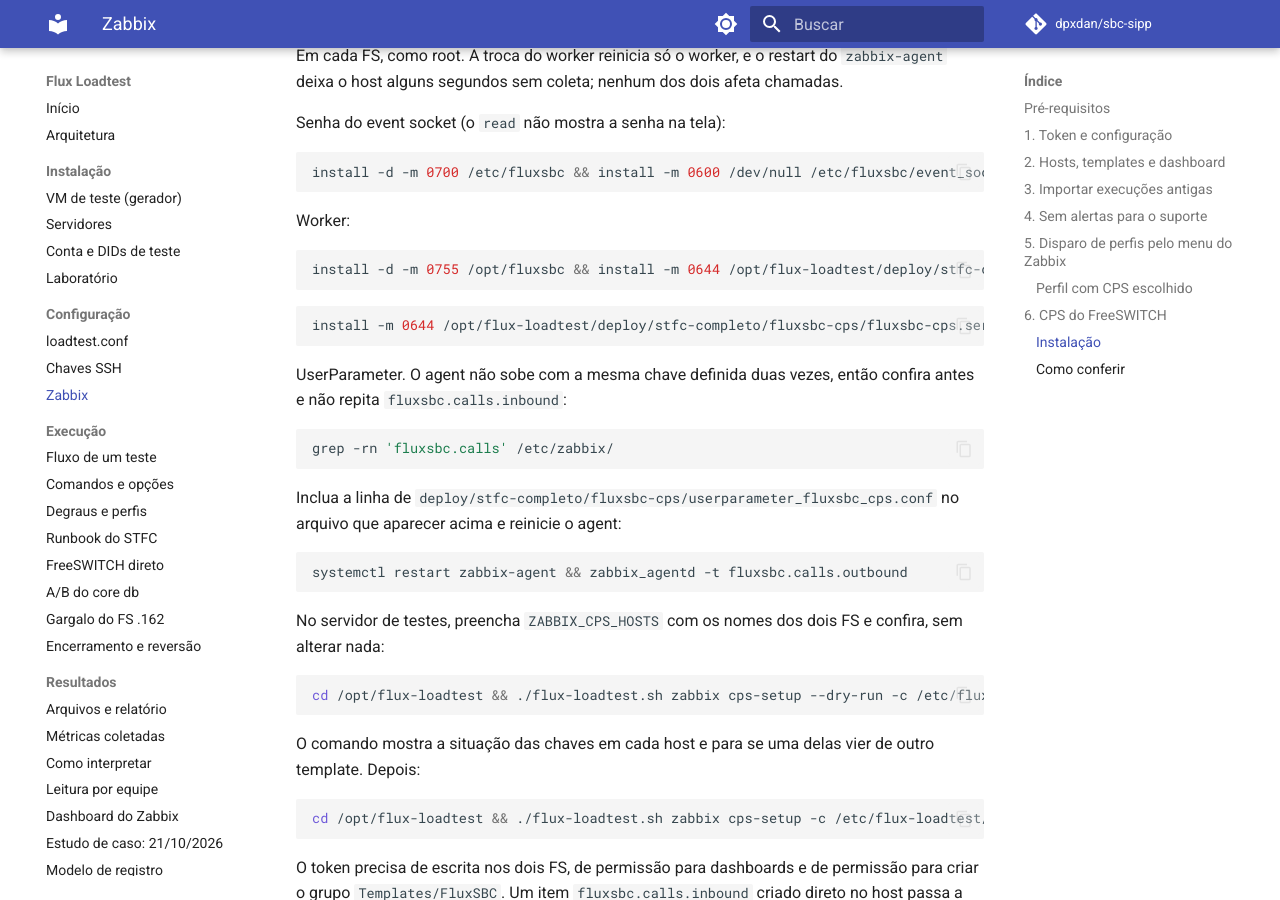
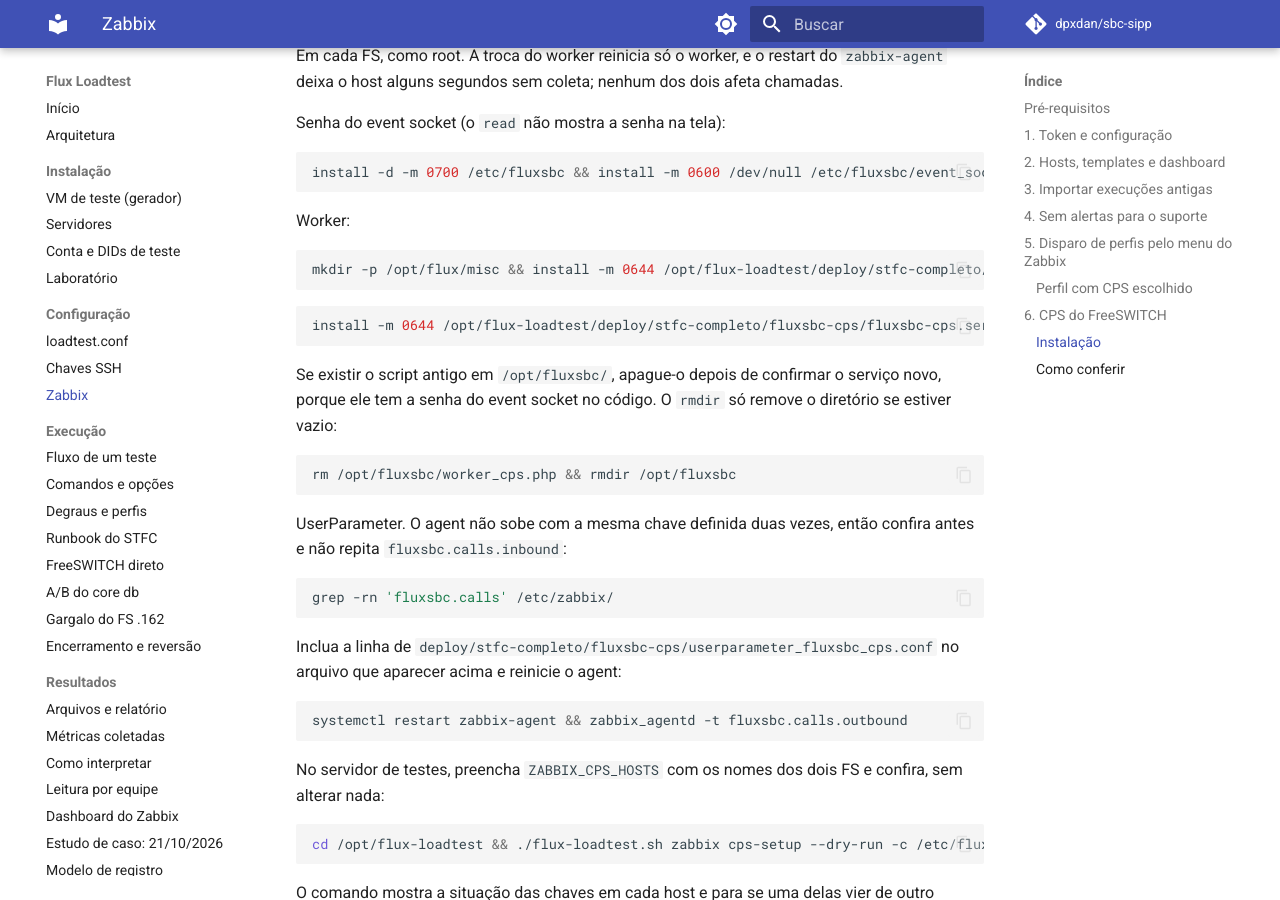
Before and after one commit to dpxdan/sbc-sipp, an MkDocs documentation site: the page built from docs/configuracao/zabbix.md, in a window 1280 px wide and 900 px high, scrolled down 6008 px. Built offline with MkDocs 1.6.1 and Material for MkDocs 9.7.7, drawn with Linux system fonts in a browser that asks for light colours; comment, search, counter and statistics services are not loaded.

Commit message:
fix(zabbix): worker de CPS em /opt/flux/misc
O roteiro manda apagar o script antigo de /opt/fluxsbc, que tem a senha do event socket no codigo. Na reversao, remove so o arquivo do worker: /opt/flux/misc pode ter outros arquivos.

````diff
--- a/docs/configuracao/zabbix.md
+++ b/docs/configuracao/zabbix.md
@@ -222,11 +222,18 @@
 Worker:
 
 ```bash
-install -d -m 0755 /opt/fluxsbc && install -m 0644 /opt/flux-loadtest/deploy/stfc-completo/fluxsbc-cps/worker_cps.php /opt/fluxsbc/worker_cps.php && php -l /opt/fluxsbc/worker_cps.php
+mkdir -p /opt/flux/misc && install -m 0644 /opt/flux-loadtest/deploy/stfc-completo/fluxsbc-cps/worker_cps.php /opt/flux/misc/worker_cps.php && php -l /opt/flux/misc/worker_cps.php
 ```
 
 ```bash
 install -m 0644 /opt/flux-loadtest/deploy/stfc-completo/fluxsbc-cps/fluxsbc-cps.service /etc/systemd/system/fluxsbc-cps.service && systemctl daemon-reload && systemctl enable fluxsbc-cps && systemctl restart fluxsbc-cps && systemctl status fluxsbc-cps --no-pager
+```
+
+Se existir o script antigo em `/opt/fluxsbc/`, apague-o depois de confirmar o serviço novo, porque ele tem a
+senha do event socket no código. O `rmdir` só remove o diretório se estiver vazio:
+
+```bash
+rm /opt/fluxsbc/worker_cps.php && rmdir /opt/fluxsbc
 ```
 
 UserParameter. O agent não sobe com a mesma chave definida duas vezes, então confira antes e não repita
````
Also changed, not shown: deploy/stfc-completo/ZABBIX.md (+1 -1 lines), 1 other file.
